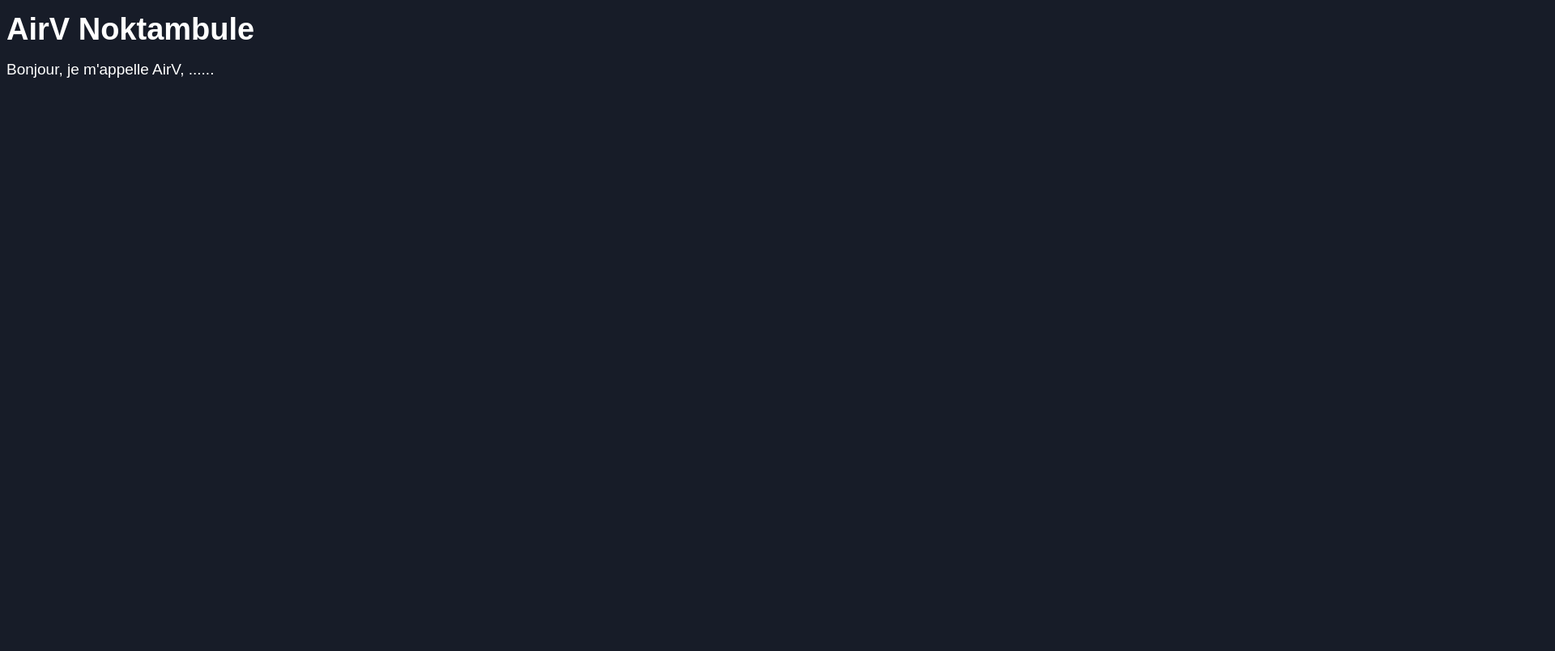
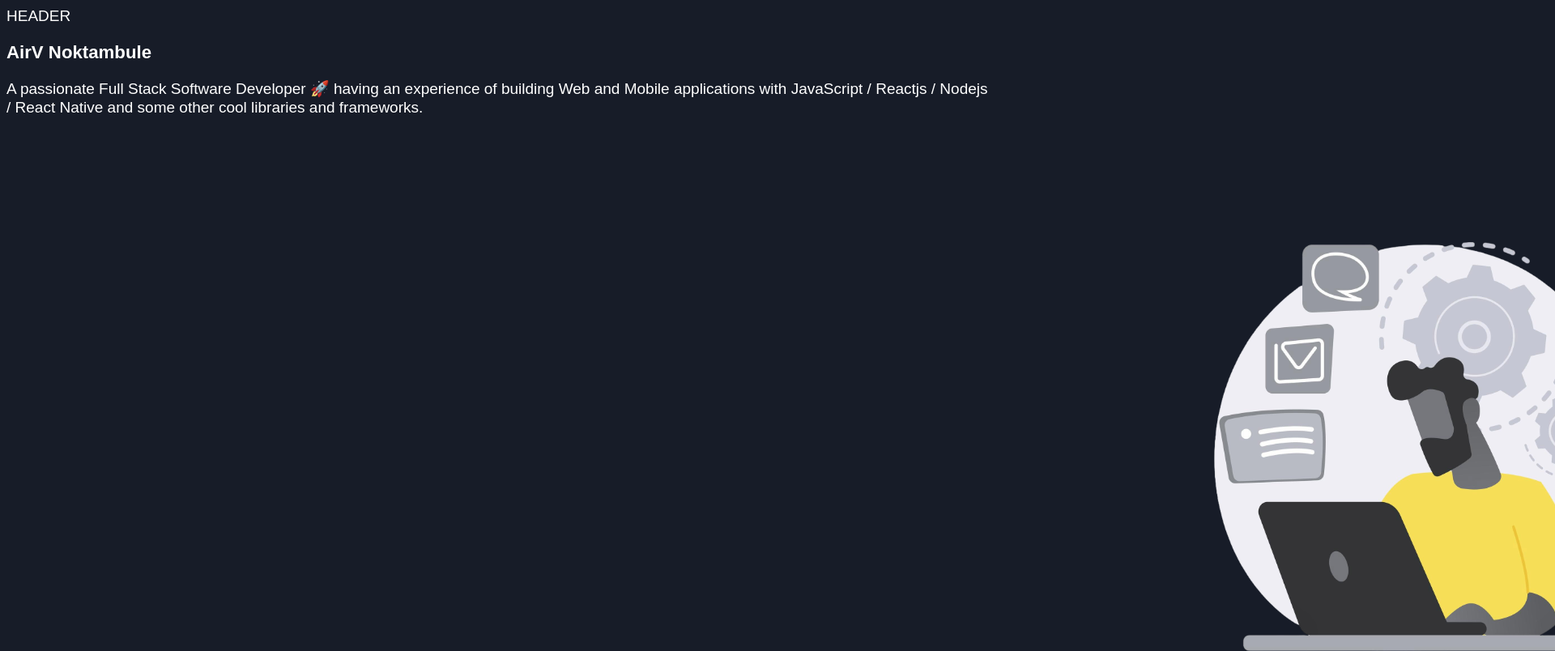
Before and after one commit to herveNkb/SASS_portfolio, a website: page index.html in a window 1280 px wide. Shown: the top 804 px of the page at 81% size, 1920 px wide, since content can reach past the window. Drawn offline with Linux system fonts and the light colour scheme.

Commit message:
update component and header style

```diff
--- a/index.html
+++ b/index.html
@@ -9,7 +9,32 @@
     <link rel="stylesheet" href="styles/main.css">
 </head>
 <body>
-    <h1>AirV Noktambule</h1>
-    <p class="presentation">Bonjour, je m'appelle AirV, ......</p>
+    <header class=".header-website">
+        HEADER
+    </header>
+        <main>
+            <section class="section-display left-content">
+                <article class="text-content">
+                    <h1>AirV Noktambule</h1>
+                    <p>
+                        A passionate Full Stack Software Developer 🚀 having an experience of building Web and Mobile applications
+                        with JavaScript / Reactjs / Nodejs / React Native and some other cool libraries and frameworks.
+                    </p>
+                    <div class="social">
+
+                    </div>
+                    <div class="action-div">
+
+                    </div>
+                </article>
+                <div class="illustration">
+                        <img src="img/illustration-concept-abstrait-flux-travail.png" alt="Présentation de AirV Noktambule">
+                </div>
+            </section>
+        </main>
+    <footer>
+        FOOTER
+    </footer>
+
 </body>
 </html>
--- /dev/null
+++ b/styles/_component.scss
@@ -0,0 +1,10 @@
+.section-display{
+  display: flex;
+
+  .text-content{
+
+  }
+  .action-div{
+
+  }
+}
--- a/styles/_layout.scss
+++ b/styles/_layout.scss
@@ -2,3 +2,14 @@ body {
   background-color: $dark;
   color: $white;
 }
+
+.illustration{
+  height: auto;
+  width: 50px;
+}
+
+.header-website {
+  height: 100px;
+  margin-bottom: 15px;
+  color: #55198b;
+}
--- a/styles/main.scss
+++ b/styles/main.scss
@@ -1,3 +1,4 @@
 @import 'variables';
+@import 'layout';
 @import 'typography';
-@import 'layout';
+@import 'component';
```
Also changed, not shown: img/illustration-concept-abstrait-flux-travail.png (added), styles/main.css, 1 other file.
